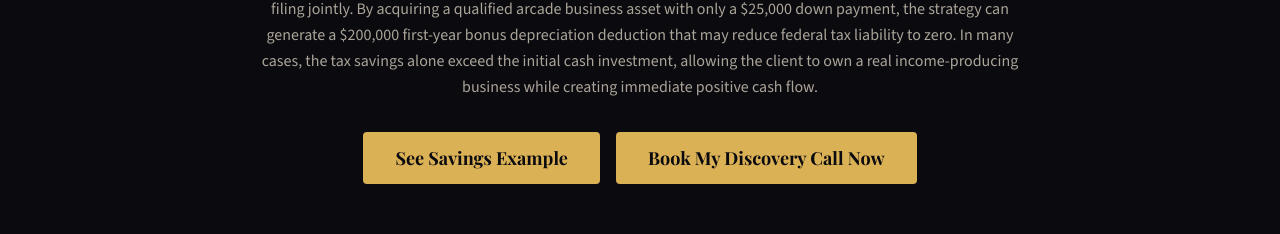
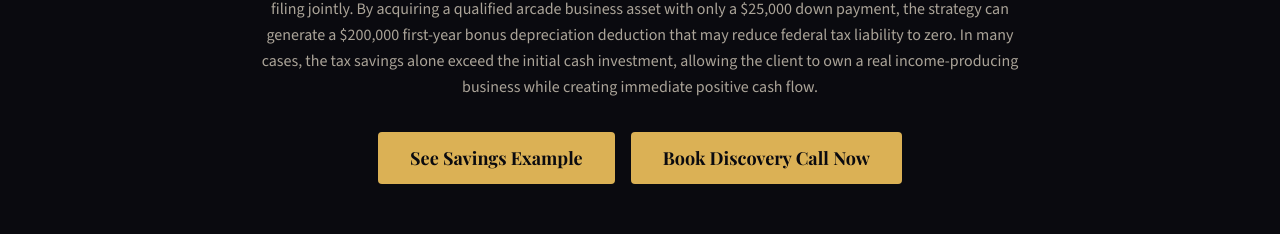
Before and after one commit to kennysabangan/arcade-tax-guide, a React (Vite) app: page / in a window 1280 px wide. Shown: the part 1556-1790 px from the top of the page. Built offline with nearby package versions, Linux system fonts and the light colour scheme; what @react-pdf/renderer would draw is missing.

Commit message:
Change SavingsCTA button text to Book Discovery Call Now

```diff
--- a/src/pages/HomePage.jsx
+++ b/src/pages/HomePage.jsx
@@ -181,7 +181,7 @@ function SavingsCTA() {
             See Savings Example
           </CTAButton>
           <CTAButton href="#book-a-call" className="inline-flex items-center justify-center px-8 py-3 text-base sm:text-lg font-heading font-bold rounded-sm bg-gold text-dark hover:bg-gold/90 hover:shadow-[0_0_32px_rgba(219,177,85,0.6)] active:scale-[0.98] transition-all duration-200">
-            Book My Discovery Call Now
+            Book Discovery Call Now
           </CTAButton>
         </div>
       </div>
```
